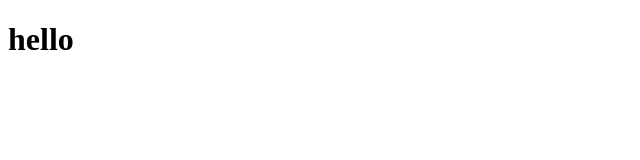
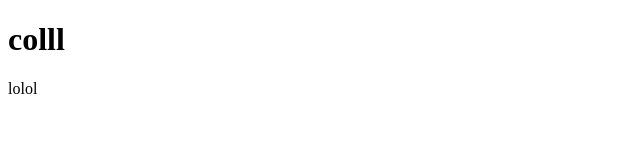
Before and after one commit to eneseleidrissi/logingo, a plain HTML site: page index.html in a window 1280 px wide. Shown: the full height of the page, 0-640 px from the left. Drawn offline with Linux system fonts and the light colour scheme.

Commit message:
add the main tag

```diff
--- a/index.html
+++ b/index.html
@@ -7,6 +7,7 @@
     <title>Document</title>
 </head>
 <body>
-    <h1>hello</h1>
+    <h1>colll</h1>
+    <main>lolol</main>
 </body>
 </html>
```
